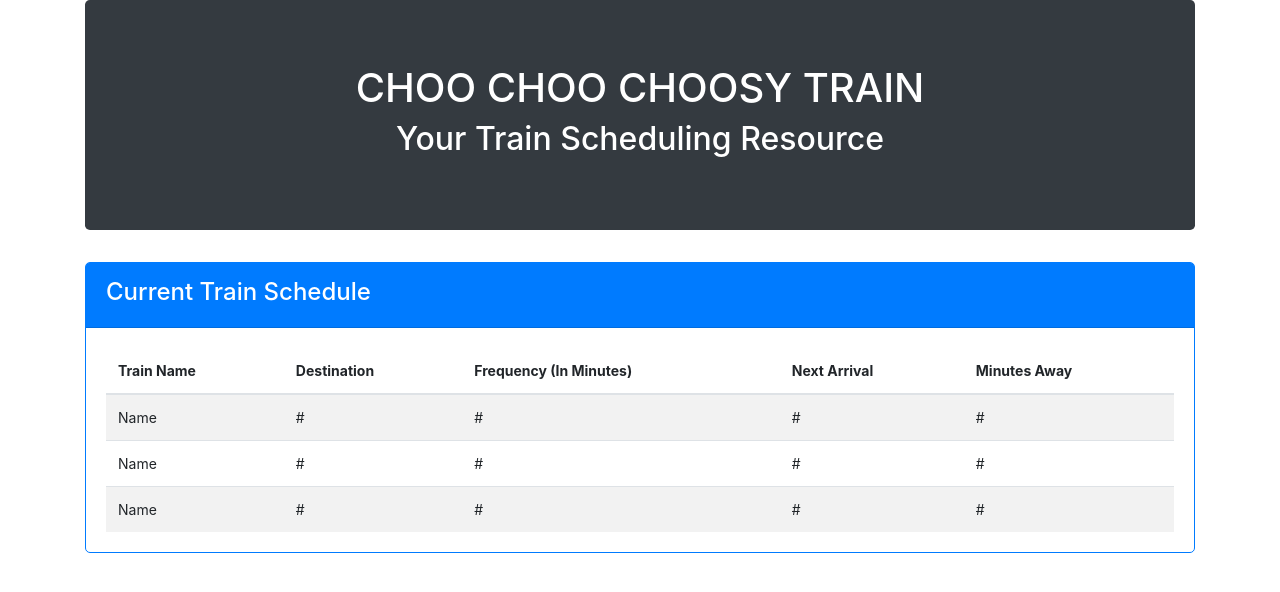
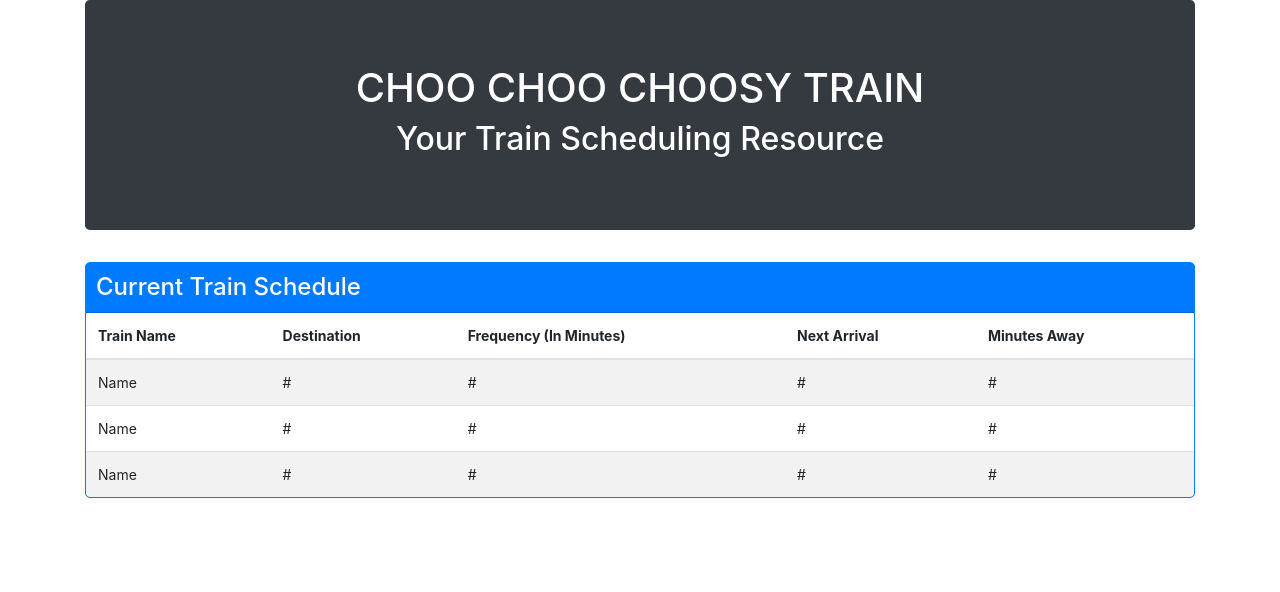
Before and after one commit to Kianimal/Train-Scheduler, a plain HTML site: page index.html in a window 1280 px wide. Drawn offline with nearby package versions, Linux system fonts and the light colour scheme.

Commit message:
Minor CSS changes to table layout.

```diff
--- a/style.css
+++ b/style.css
@@ -3,7 +3,12 @@ table{
 }
 
 #cardHead{
-    padding-top: 15px;
+    padding: 0px;
+}
+
+h4{
+    padding: 10px !important;
+    margin: 0 !important;
 }
 
 #tblTxt{
@@ -22,3 +27,7 @@ th{
     border: 1px solid #007bff !important;
     border-radius: 5px !important;
 }
+
+.card-body{
+    padding: 0px !important;
+}
```
